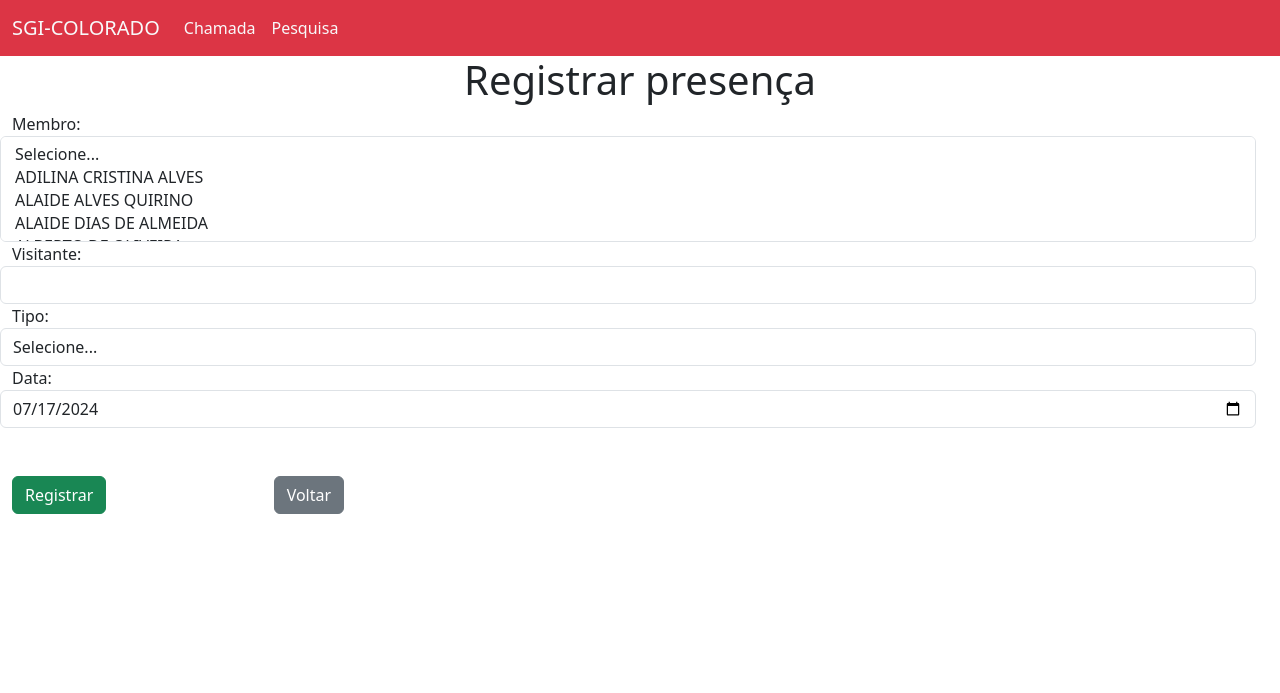
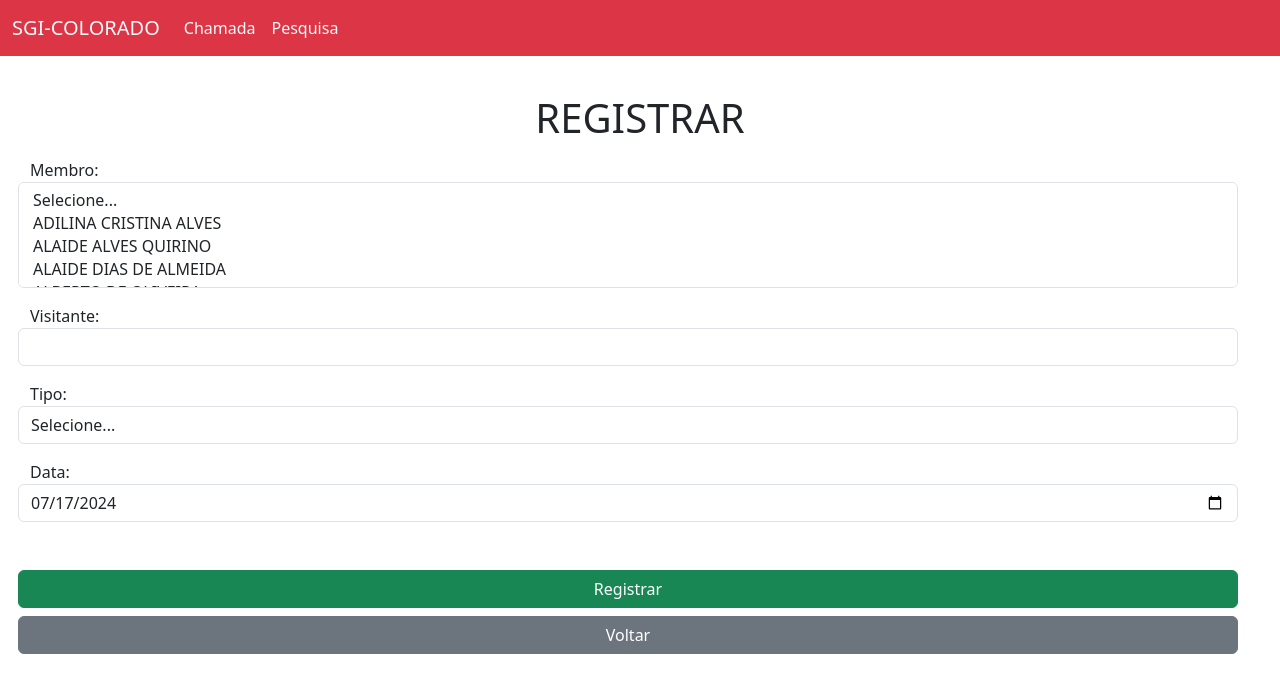
Before and after one commit to douglasjava/sgi-colorado, a Flask app: page /chamada in a window 1280 px wide. Shown: the top 693 px of the page. Run offline with Flask 2, Linux system fonts and the light colour scheme; data comes from the database, SQL or seed files in the repository.

Commit message:
ajuste layout

```diff
--- a/templates/chamada.html
+++ b/templates/chamada.html
@@ -65,9 +65,9 @@
     </div>
 
     <!-- Content Below Navbar and Sidebar Menu -->
-    <div class="container-fluid">
+    <div class="container-fluid" style="padding: 30px">
 
-        <h1 class="text-center">Registrar presença</h1>
+        <h1 class="text-center mt-2">REGISTRAR</h1>
         <div class="form-container">
              {% with messages = get_flashed_messages(with_categories=true) %}
                  {% if messages %}
@@ -79,7 +79,7 @@
                 {% endif %}
             {% endwith %}
             <form method="post">
-                <div class="form-group row col-sm-12">
+                <div class="form-group row col-sm-12 mt-3">
                     <label for="nome">Membro:</label>
                     <select class="form-control" id="nome" name="nome" multiple>
                         <option>Selecione...</option>
@@ -88,11 +88,11 @@
                         {% endfor %}
                     </select>
                 </div>
-                <div class="form-group row col-sm-12">
+                <div class="form-group row col-sm-12 mt-3">
                     <label for="visitante">Visitante:</label>
                     <input type="text" class="form-control" id="visitante" name="visitante">
                 </div>
-                <div class="form-group row col-sm-12">
+                <div class="form-group row col-sm-12 mt-3">
                     <label for="tipo">Tipo:</label>
                     <select class="form-control" id="tipo" name="tipo" required>
                         <option>Selecione...</option>
@@ -105,17 +105,13 @@
                         <option value="EstudoEBD">Estudo EBD</option>
                     </select>
                 </div>
-                <div class="form-group row col-sm-12">
+                <div class="form-group row col-sm-12 mt-3">
                     <label for="data">Data:</label>
                     <input type="date" class="form-control" id="data" name="data" required>
                 </div>
-                <div class="row col-sm-10 mt-5 align-items-center">
-                    <div class="col-sm-3">
-                        <button type="submit" class="btn btn-success btn-block">Registrar</button>
-                    </div>
-                    <div class="col-sm-3">
-                        <a href="{{ url_for('index') }}" class="btn btn-secondary btn-block">Voltar</a>
-                    </div>
+                <div class="row col-sm-12 mt-5 align-items-center">
+                    <button type="submit" class="btn btn-success btn-block">Registrar</button>
+                    <a href="{{ url_for('index') }}" class="btn btn-secondary btn-block mt-2">Voltar</a>
                 </div>
             </form>
         </div>
```
